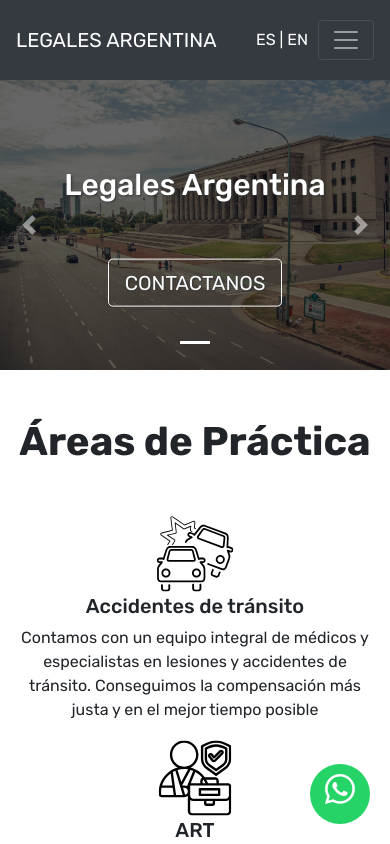
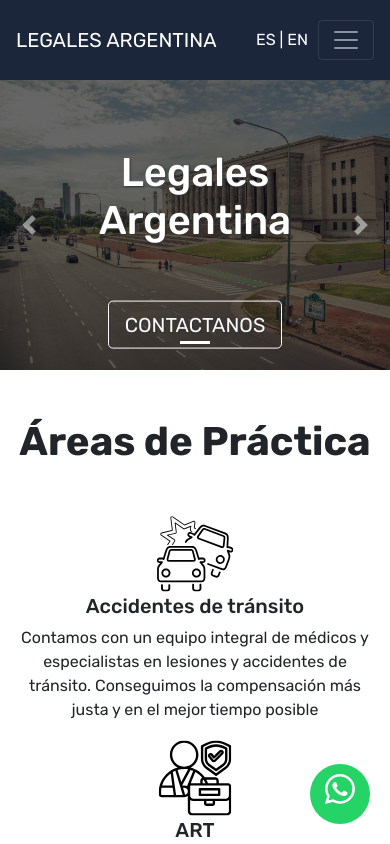
Before and after one commit to gonzalotardini/Legales-Argentina-WEB, a Vue app: page / in a window 390 px wide. Shown: the top 844 px of the page. Built offline with nearby package versions, Linux system fonts and the light colour scheme.

Commit message:
Mejoras mobile

```diff
--- a/src/components/contact.vue
+++ b/src/components/contact.vue
@@ -103,4 +103,11 @@ export default {
  border-color: #006b93 !important;
 }
 
+@media (max-width: 576px) {
+  h1 {
+    text-align: center !important;
+  }
+
+}
+
 </style>
--- a/src/components/inicio.vue
+++ b/src/components/inicio.vue
@@ -111,7 +111,7 @@ h4 {
     height: 290px !important; /* Ajusta según lo que consideres adecuado para móviles */
   }
   h1 {
-    font-size: 30px;
+    font-size: 40px;
   }
 
   h3 {
--- a/src/components/menu/menuMobile.vue
+++ b/src/components/menu/menuMobile.vue
@@ -72,6 +72,10 @@
   </script>
 
   <style scoped>
+  .bg-dark {
+    background-color: #1B263B !important;
+
+  }
   /* Contenedor para los elementos a la derecha */
   .navbar-right {
     display: flex;
```
